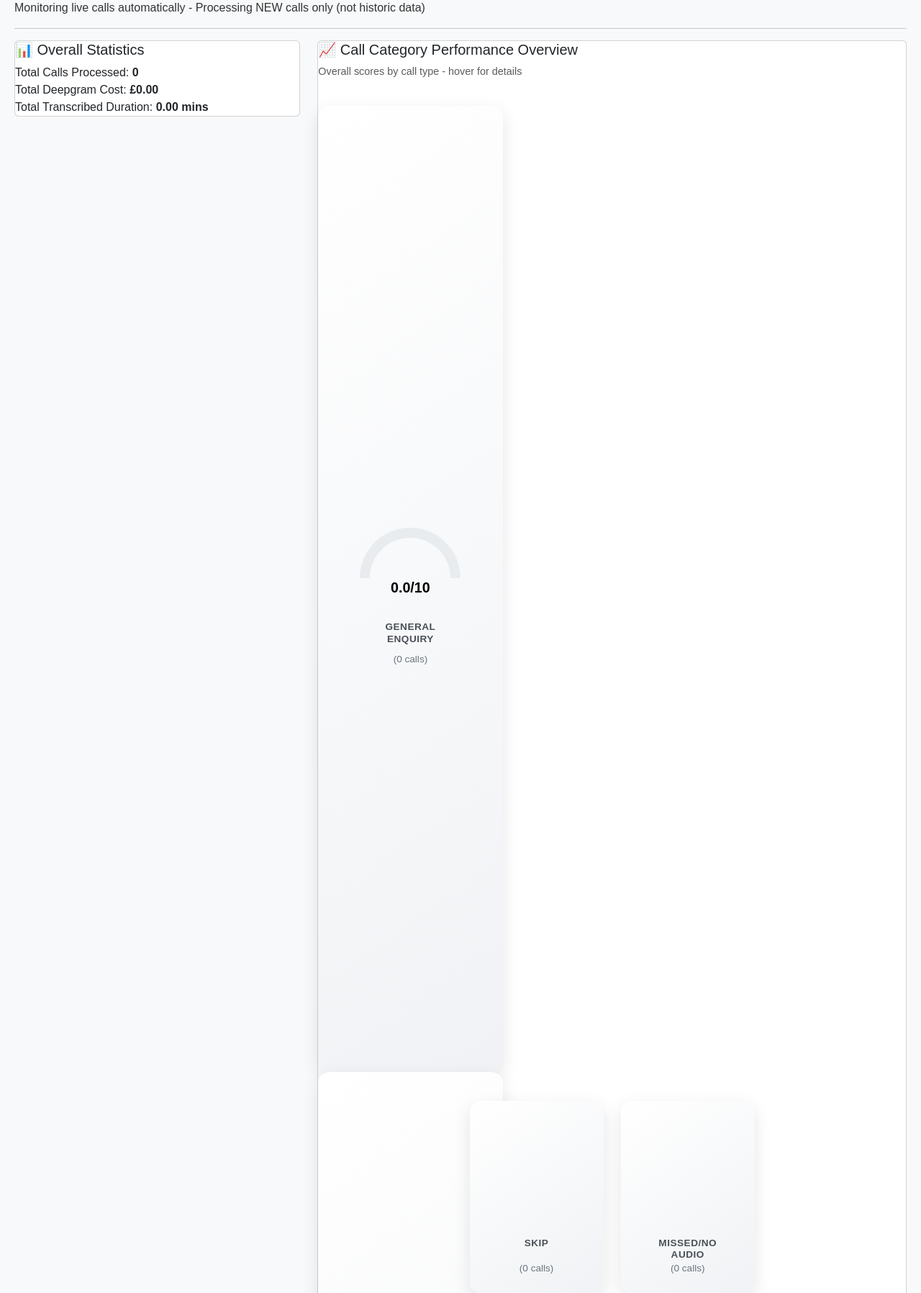
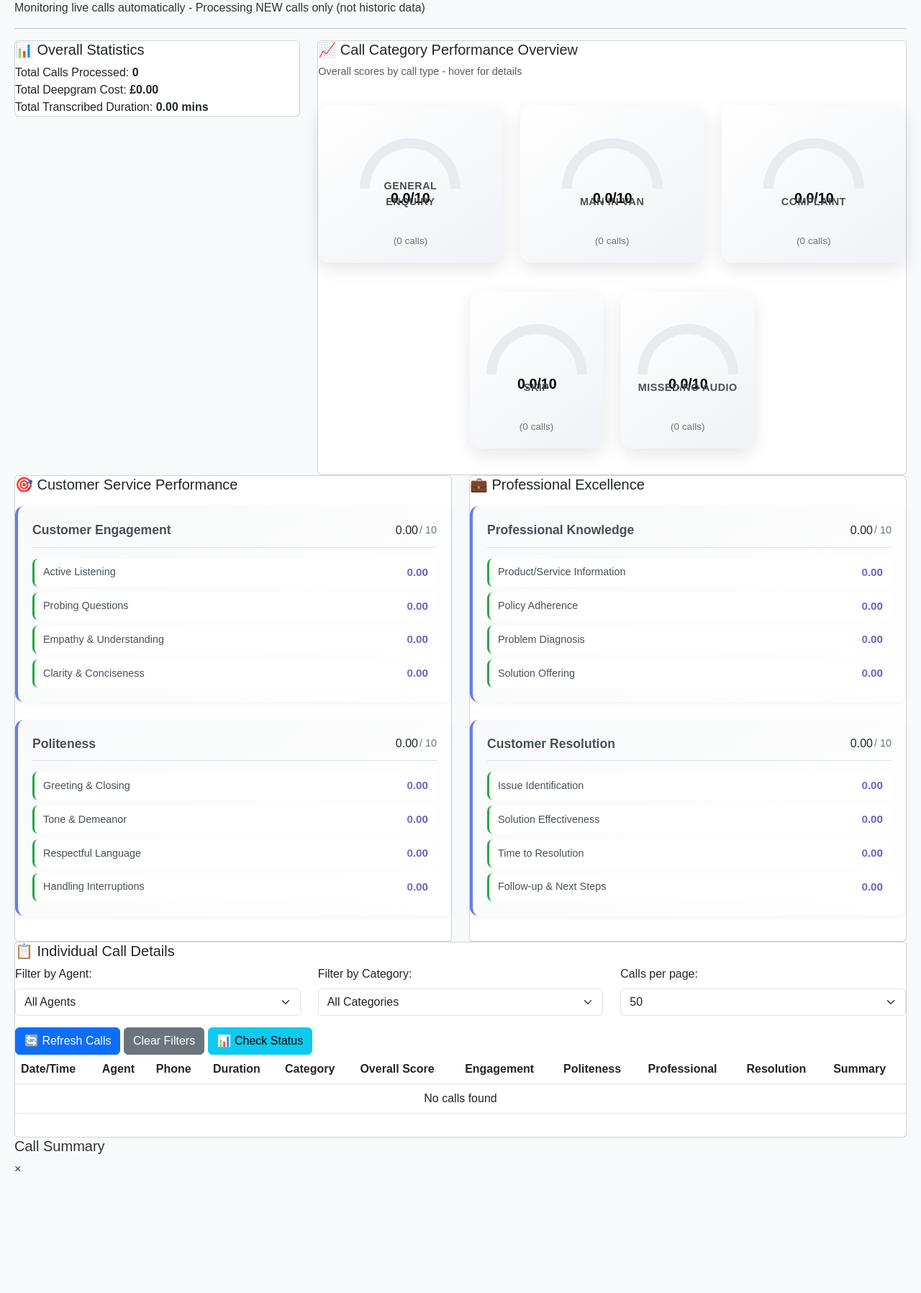
Before and after one commit to kanchang12/sunmotors, a Flask app: page / in a window 1280 px wide. Shown: the part 141-1937 px from the top of the page at 72% size. After the commit the page ends 1768 px from the top, so only its background shows below. Run offline with Flask 3, Linux system fonts and the light colour scheme; data that the repository does not hold is empty; a map, chart or similar area stays blank; some libraries are stand-ins or nearby versions.

Commit message:
Update index.html

```diff
--- a/templates/index.html
+++ b/templates/index.html
@@ -45,48 +45,21 @@
 
 .gauge-container {
     width: 140px;
-    height: 180px; /* Increased height to accommodate label */
+    height: 140px;
     margin: 0 auto 10px;
-    position: relative;
-    display: flex;
-    flex-direction: column;
-    align-items: center;
-    justify-content: space-between;
-}
-
-.gauge-chart-area {
-    width: 140px;
-    height: 140px;
     position: relative;
 }
 
 .gauge-label {
-    position: relative; /* Changed from absolute */
-    bottom: auto; /* Remove absolute positioning */
+    position: absolute;
+    bottom: 15px;
     width: 100%;
     text-align: center;
     font-weight: bold;
     color: #495057;
-    font-size: 0.85rem;
+    font-size: 0.9rem;
     text-transform: uppercase;
     letter-spacing: 0.5px;
-    margin-top: 15px; /* Add space between chart and label */
-    line-height: 1.2;
-    padding: 0 5px; /* Add some padding */
-}
-
-.gauge-wrapper {
-    background: linear-gradient(145deg, #ffffff, #f0f2f5);
-    border-radius: 16px;
-    padding: 25px 15px; /* Increased top/bottom padding */
-    box-shadow: 0 8px 25px rgba(0, 0, 0, 0.1);
-    transition: all 0.3s ease;
-    height: 100%;
-    display: flex;
-    flex-direction: column;
-    align-items: center;
-    justify-content: center;
-    min-height: 250px; /* Ensure minimum height */
 }
 
 .gauge-count {
@@ -506,59 +479,30 @@
                         <!-- Top Row - 3 Main Categories -->
                         <div class="row text-center mb-4">
                             <div class="col-lg-4 col-md-6 mb-3">
-<!-- General Enquiry -->
                                 <div class="gauge-wrapper">
                                     <div class="gauge-container">
-        <div class="gauge-chart-area">
                                         <canvas id="generalEnquiryGauge"></canvas>
-        </div>
                                         <div class="gauge-label">General Enquiry</div>
                                     </div>
                                     <small id="generalEnquiryCount" class="gauge-count">(0 calls)</small>
                                 </div>
-
-<!-- Man in Van -->
+                            </div>
+                            <div class="col-lg-4 col-md-6 mb-3">
                                 <div class="gauge-wrapper">
                                     <div class="gauge-container">
-        <div class="gauge-chart-area">
                                         <canvas id="manInVanGauge"></canvas>
-        </div>
                                         <div class="gauge-label">Man in Van</div>
                                     </div>
                                     <small id="manInVanCount" class="gauge-count">(0 calls)</small>
                                 </div>
-
-<!-- Complaint -->
+                            </div>
+                            <div class="col-lg-4 col-md-6 mb-3">
                                 <div class="gauge-wrapper">
                                     <div class="gauge-container">
-        <div class="gauge-chart-area">
                                         <canvas id="complaintGauge"></canvas>
-        </div>
                                         <div class="gauge-label">Complaint</div>
                                     </div>
                                     <small id="complaintCount" class="gauge-count">(0 calls)</small>
-</div>
-
-<!-- Skip -->
-<div class="gauge-wrapper">
-    <div class="gauge-container">
-        <div class="gauge-chart-area">
-            <canvas id="skipGauge"></canvas>
-        </div>
-        <div class="gauge-label">SKIP</div>
-    </div>
-    <small id="skipCount" class="gauge-count">(0 calls)</small>
-</div>
-
-<!-- Missed/No Audio -->
-<div class="gauge-wrapper">
-    <div class="gauge-container">
-        <div class="gauge-chart-area">
-            <canvas id="missedNoAudioGauge"></canvas>
-        </div>
-        <div class="gauge-label">Missed/No Audio</div>
-    </div>
-    <small id="missedNoAudioCount" class="gauge-count">(0 calls)</small>
                                 </div>
                             </div>
                         </div>
```
Lines whose indentation alone changed are shown as unchanged.
